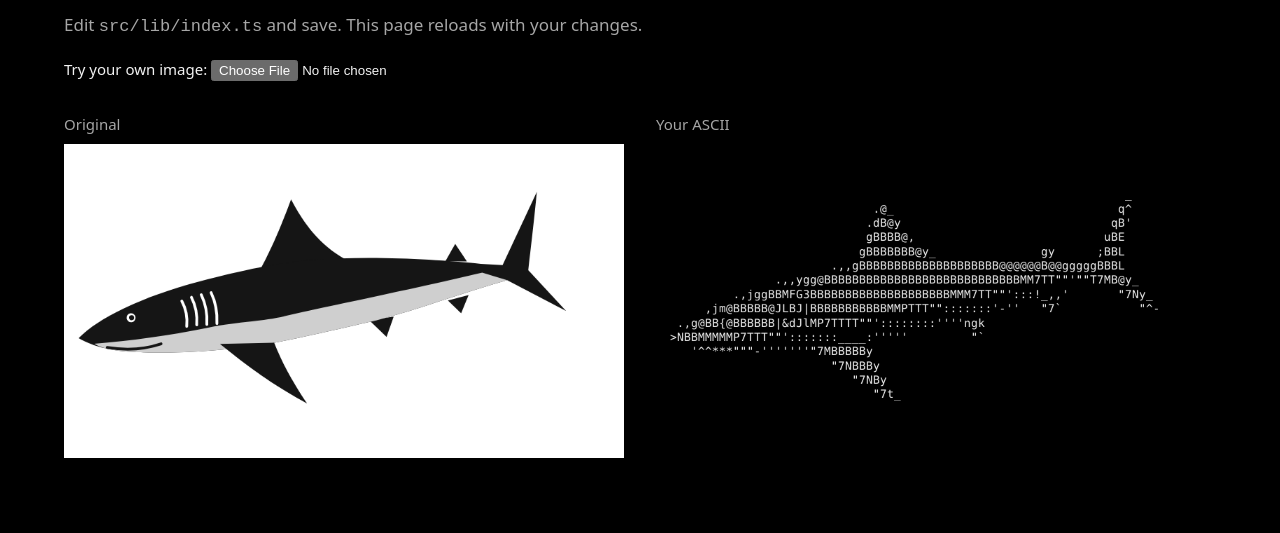
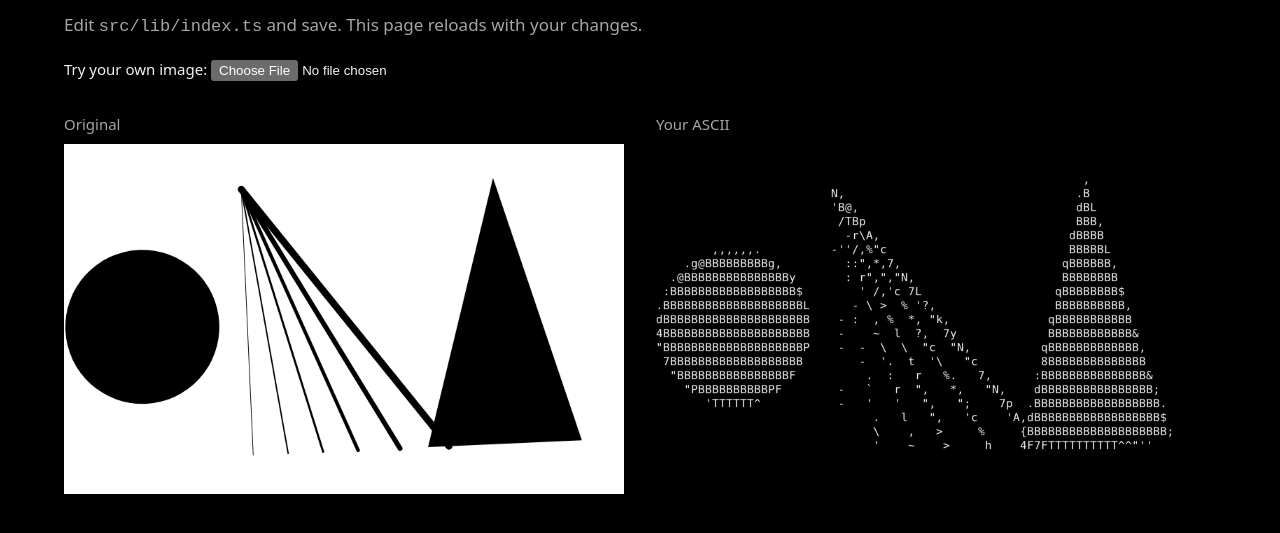
Before and after one commit to henlam1/henlam1.github.io, an Astro site: page /lab in a window 1280 px wide. Shown: the part 63-596 px from the top of the page. Built offline with nearby package versions, Linux system fonts and the light colour scheme; Astro itself is replaced by a stand-in of ours; animation ran at ten frames a second; a web font is replaced by a local one.

Commit message:
Replaced previous sampling method with fixed vogel offset points for quicker computations. Implemented directional enhancement by reading values of external regions to normalize the values of each cell's inner circle.

```diff
--- a/src/lib/index.ts
+++ b/src/lib/index.ts
@@ -1,5 +1,12 @@
 import { getCharacterVectors, getNearestCharacter, normalizeVectors } from './characters.js';
-import { getCellVector, getRegions, enhanceContrast } from './sampling.js';
+import {
+  getCellVector,
+  getRegions,
+  enhanceContrast,
+  getVogelOffsets,
+  getExternalRegions,
+  enhanceDirectional,
+} from './sampling.js';
 
 // Your ASCII renderer. The lab page (src/pages/lab.astro) calls toAscii()
 // and prints the result, so open http://localhost:4321/lab while you work.
@@ -9,6 +16,8 @@ import { getCellVector, getRegions, enhanceContrast } from './sampling.js';
 //   1. Brightness: give each cell one brightness and pick a character from CHARS.
 //   2. Sharper: sample several points per cell and match that pattern to the
 //      shape of each character (the article's "shape vectors").
+//   3. Contrast: directional enhancement (using circles just outside the cell)
+//      and then global enhancement, to sharpen edges between and inside cells.
 
 // List of every printable character, from space to tilde. The ASCII table has 95 printable characters, from 32 (space) to 126 (tilde).
 export const CHARS = Array.from({ length: 95 }, (_, i) => String.fromCharCode(32 + i));
@@ -30,7 +39,9 @@ let cachedNormalizedVectors: { char: string; vector: number[] }[] | null = null;
 export function toAscii(image: ImageData, cols: number, rows: number): string[] {
   const cellWidth = image.width / cols; // how many pixels across each character covers
   const cellHeight = image.height / rows; // how many pixels down each character covers
-  const regions = getRegions(cellWidth, cellHeight);
+  const regions = getRegions(cellWidth, cellHeight); // circular regions to sample points from
+  const externalRegions = getExternalRegions(cellWidth, cellHeight); // external circular regions
+  const offsets = getVogelOffsets(10, regions[0].radius); // offsets to generate point samples
 
   // Build the character vectors and normalized vectors once per cell update, and cache them for future calls to toAscii(). This is important because getCharacterVectors() is expensive, and we don't want to do it every time we render a new image.
   if (
@@ -48,9 +59,19 @@ export function toAscii(image: ImageData, cols: number, rows: number): string[]
   for (let row = 0; row < rows; row++) {
     let line = '';
     for (let col = 0; col < cols; col++) {
-      // Version 3: shape matching with contrast enhancement
-      const cellVector = getCellVector(image, col, row, cellWidth, cellHeight, regions);
-      const contrastEnhancedVector = enhanceContrast(cellVector, 3);
+      // Version 3: shape matching with directional and global contrast enhancement
+      const cellVector = getCellVector(image, col, row, cellWidth, cellHeight, regions, offsets);
+      const externalVector = getCellVector(
+        image,
+        col,
+        row,
+        cellWidth,
+        cellHeight,
+        externalRegions,
+        offsets,
+      );
+      const directionalVector = enhanceDirectional(cellVector, externalVector, 3);
+      const contrastEnhancedVector = enhanceContrast(directionalVector, 3);
       line += getNearestCharacter(contrastEnhancedVector, cachedNormalizedVectors);
     }
     lines.push(line);
--- a/src/lib/sampling.ts
+++ b/src/lib/sampling.ts
@@ -24,16 +24,23 @@ export function getLightness(image: ImageData, x: number, y: number) {
  * @returns the six regions of a cell to sample for lightness, each with a center and a radius
  */
 export function getRegions(cellWidth: number, cellHeight: number) {
-  const STAGGER = 0.04 * cellHeight; // how far to stagger the left and right columns, as a fraction of cellHeight
-  const X_POS = [cellWidth * 0.25, cellWidth * 0.75]; // x positions of the two circles in each row
-  const Y_POS = [(cellHeight * 1) / 6, (cellHeight * 1) / 2, (cellHeight * 5) / 6]; // y positions of the three rows of circles
-  let regions: { x: number; y: number; radius: number }[] = [];
-  for (let y of Y_POS) {
-    for (let x of X_POS) {
-      regions.push({ x, y: y + (x === X_POS[0] ? STAGGER : -STAGGER), radius: cellWidth / 3 });
-    }
-  }
-  return regions;
+  // The six circle centres, as [x, y] fractions of the cell's width and height.
+  // Order: top left, top right, middle left, middle right, bottom left, bottom right.
+  // From Alex Harri's article; the outside circles are positioned around these.
+  const POINTS = [
+    [0.3, 0.23],
+    [0.7, 0.18],
+    [0.3, 0.5],
+    [0.7, 0.5],
+    [0.3, 0.82],
+    [0.7, 0.77],
+  ];
+  const radius = 0.28125 * Math.min(cellWidth, cellHeight);
+
+  // Map each point into a region object
+  return POINTS.map(([fx, fy]) => {
+    return { x: fx * cellWidth, y: fy * cellHeight, radius };
+  });
 }
 
 /**
@@ -45,6 +52,7 @@ export function getRegions(cellWidth: number, cellHeight: number) {
  * @param cellWidth the width of a cell in pixels
  * @param cellHeight the height of a cell in pixels
  * @param regions the six regions of a cell to sample for lightness, each with a center and a radius
+ * @param offsets the sample points to read in each circle, as distances from the circle's center (from getVogelOffsets)
  * @returns the vector for the cell, with six values
  */
 export function getCellVector(
@@ -54,6 +62,7 @@ export function getCellVector(
   cellWidth: number,
   cellHeight: number,
   regions: { x: number; y: number; radius: number }[],
+  offsets: { dx: number; dy: number }[],
 ) {
   // The cell's top-left corner in the full image
   const cellX = col * cellWidth;
@@ -62,55 +71,42 @@ export function getCellVector(
   // Run once per circle. Each run returns one number (how much ink is in that
   // circle), so the result is a list with one number per circle.
   return regions.map((region) => {
-    let total = 0; // ink added up over every pixel inside the circle
-    let count = 0; // how many pixels were inside the circle
+    let total = 0; // ink added up over every sample point in the circle
 
     // The circle's centre in the full image. region.x and region.y are
     // measured from the cell's corner, so add the cell's corner to them.
     const cx = cellX + region.x;
     const cy = cellY + region.y;
 
-    // The box around the circle, in pixel numbers. The loops below go from
-    // top up to (not including) bot, and from left up to (not including)
-    // right, so bot and right are the first row/column NOT visited.
-    // Math.max / Math.min stop the box at the cell's edges, because some
-    // circles stick out of the cell.
-    const top = Math.max(Math.floor(cy - region.radius), Math.floor(cellY));
-    const bot = Math.min(Math.ceil(cy + region.radius), Math.floor(cellY + cellHeight));
-    const left = Math.max(Math.floor(cx - region.radius), Math.floor(cellX));
-    const right = Math.min(Math.ceil(cx + region.radius), Math.floor(cellX + cellWidth));
+    // Iterate each point sample
+    for (let i = 0; i < offsets.length; i++) {
+      // Unpack width and height offset values
+      const { dx, dy } = offsets[i];
 
-    // Radius squared, worked out once instead of for every pixel.
-    const r2 = region.radius ** 2;
+      // Calculate pixel positions of each sample point
+      let x = Math.floor(cx + dx);
+      let y = Math.floor(cy + dy);
 
-    // Visit every pixel in the box, one row (y) at a time, left to right (x).
-    for (let y = top; y < bot; y++) {
-      for (let x = left; x < right; x++) {
-        // How far this pixel's centre is from the circle's centre.
-        // (x, y) is the pixel's top-left corner; + 0.5 moves to its middle.
-        const dx = x + 0.5 - cx;
-        const dy = y + 0.5 - cy;
+      // Clamp sample point within the bounds of the image
+      x = Math.max(0, Math.min(x, image.width - 1));
+      y = Math.max(0, Math.min(y, image.height - 1));
 
-        // Pythagoras: the pixel is inside the circle when its distance from
-        // the centre is at most the radius. Comparing squared values skips
-        // the square root, which gives the same answer and is faster.
-        if (dx * dx + dy * dy <= r2) {
-          // getLightness is 1 for white paper and 0 for black ink, so
-          // 1 - lightness is "how much ink": 0 for paper, 1 for solid ink.
-          total += 1 - getLightness(image, x, y);
-          count += 1;
-        }
-        // Pixels in the box's corners fail the check and are skipped.
-      }
+      // Increment total
+      total += 1 - getLightness(image, x, y);
     }
 
-    // The average ink in this circle, from 0 (empty) to 1 (full).
-    // count is 0 only if the circle missed every pixel; return 0 instead
-    // of dividing by zero.
-    return count > 0 ? total / count : 0;
+    // The average ink over the sample points, from 0 (empty) to 1 (full).
+    return total / offsets.length;
   });
 }
 
+/**
+ * Global contrast enhancement. Makes the darker values in a vector stand out more from the lighter ones, without changing the largest value.
+ *
+ * @param vector the values to enhance, from 0 (no ink) to 1 (full ink), e.g. a cell vector
+ * @param exponent how strong the effect is. 1 changes nothing; higher values push the smaller values further down
+ * @returns a new vector the same length as the input, with the contrast enhanced
+ */
 export function enhanceContrast(vector: number[], exponent: number) {
   // Global contrast enhancement
   const max = Math.max(...vector);
@@ -127,3 +123,95 @@ export function enhanceContrast(vector: number[], exponent: number) {
   });
   return contrastEnhancedVector;
 }
+
+/**
+ * Get evenly spread sample points inside a circle, using Vogel's method (a sunflower spiral). Point 0 is the center; each later point turns by the golden angle and moves further out.
+ *
+ * @param n how many sample points to make
+ * @param radius the radius of the circle in pixels
+ * @returns n offsets, each an x and y distance in pixels from the circle's center
+ */
+export function getVogelOffsets(n: number, radius: number) {
+  const GOLDEN_ANGLE = Math.PI * (3 - Math.sqrt(5));
+  const offsets: { dx: number; dy: number }[] = [];
+
+  for (let i = 0; i < n; i++) {
+    const angle = i * GOLDEN_ANGLE;
+    const distance = radius * Math.sqrt(i / n);
+    const dx = Math.cos(angle) * distance;
+    const dy = Math.sin(angle) * distance;
+    offsets.push({ dx, dy });
+  }
+  return offsets;
+}
+
+/**
+ * Get the ten regions just outside a cell, used by enhanceDirectional to see how much ink is next door.
+ * Same radius as the six inside regions; positions can be below 0 or above the cell's size.
+ *
+ * @param cellWidth the width of a cell in pixels
+ * @param cellHeight the height of a cell in pixels
+ * @returns the ten outside regions (e0–e9), each with a center (measured from the cell's top-left corner) and a radius
+ */
+export function getExternalRegions(cellWidth: number, cellHeight: number) {
+  // The ten outside circle centres, as [x, y] fractions of the cell's width and height.
+  // Values below 0 or above 1 are outside the cell. Numbered e0–e9 in the article.
+  const EXTERNAL_POINTS = [
+    [0.07, -0.21], // e0 above, left
+    [0.93, -0.21], // e1 above, right
+    [-0.25, 0.07], // e2 left side, top
+    [1.25, 0.07], // e3 right side, top
+    [-0.25, 0.5], // e4 left side, middle
+    [1.25, 0.5], // e5 right side, middle
+    [-0.25, 0.93], // e6 left side, bottom
+    [1.25, 0.93], // e7 right side, bottom
+    [0.07, 1.21], // e8 below, left
+    [0.93, 1.21], // e9 below, right
+  ];
+
+  const radius = 0.28125 * Math.min(cellWidth, cellHeight);
+
+  // Map each point into a region object
+  return EXTERNAL_POINTS.map(([fx, fy]) => {
+    return { x: fx * cellWidth, y: fy * cellHeight, radius };
+  });
+}
+
+/**
+ * Directional contrast enhancement. Each inside circle is compared with the darkest ink just outside the cell
+ * on its side. If that neighbour is darker, the circle's ink is reduced, so faint spill-over from a nearby dark
+ * shape disappears and edges between cells stay sharp. Run it before enhanceContrast.
+ *
+ * @param vector the six inside values of a cell, from 0 (no ink) to 1 (full ink), from getCellVector
+ * @param externalVector the ten outside values (e0–e9), from getCellVector with getExternalRegions
+ * @param exponent how strong the effect is. 1 changes nothing; higher values reduce faint circles more
+ * @returns a new vector of six values, with the directional contrast applied
+ */
+export function enhanceDirectional(vector: number[], externalVector: number[], exponent: number) {
+  // For each inside circle (0–5), the outside circles (e0–e9) next to it.
+  // e.g. inside circle 0 (top left) is next to e0, e1 (above) and e2, e4 (left).
+  const AFFECTING = [
+    [0, 1, 2, 4], // 0 top left
+    [0, 1, 3, 5], // 1 top right
+    [2, 4, 6], // 2 middle left
+    [3, 5, 7], // 3 middle right
+    [4, 6, 8, 9], // 4 bottom left
+    [5, 7, 8, 9], // 5 bottom right
+  ];
+
+  // Run once per inside circle. i is the circle's number (0–5).
+  return vector.map((value, i) => {
+    // The darkest ink in this circle's area: itself, or one of the outside circles next to it.
+    let max = value;
+    for (let j = 0; j < AFFECTING[i].length; j++) {
+      max = Math.max(max, externalVector[AFFECTING[i][j]]);
+    }
+
+    // No ink here or next door: leave it, instead of dividing by zero.
+    if (max === 0) return value;
+
+    // Same three steps as enhanceContrast: divide (how dark compared with the area's darkest ink),
+    // raise to the power (shrink faint circles much more than dark ones), multiply (back to ink).
+    return (value / max) ** exponent * max;
+  });
+}
--- a/src/pages/lab.astro
+++ b/src/pages/lab.astro
@@ -129,7 +129,9 @@ import Base from '../layouts/Base.astro';
     if (file) load(URL.createObjectURL(file));
   });
 
-  load(`${import.meta.env.BASE_URL.replace(/\/$/, '')}/art/stand-in.svg`);
+  // Test image: a disc, a fan of thin lines and a triangle. Swap back to
+  // stand-in.svg for the shark.
+  load(`${import.meta.env.BASE_URL.replace(/\/$/, '')}/art/test-pattern.svg`);
 </script>
 
 <style>
```
Also changed, not shown: public/art/test-pattern.svg (added).
